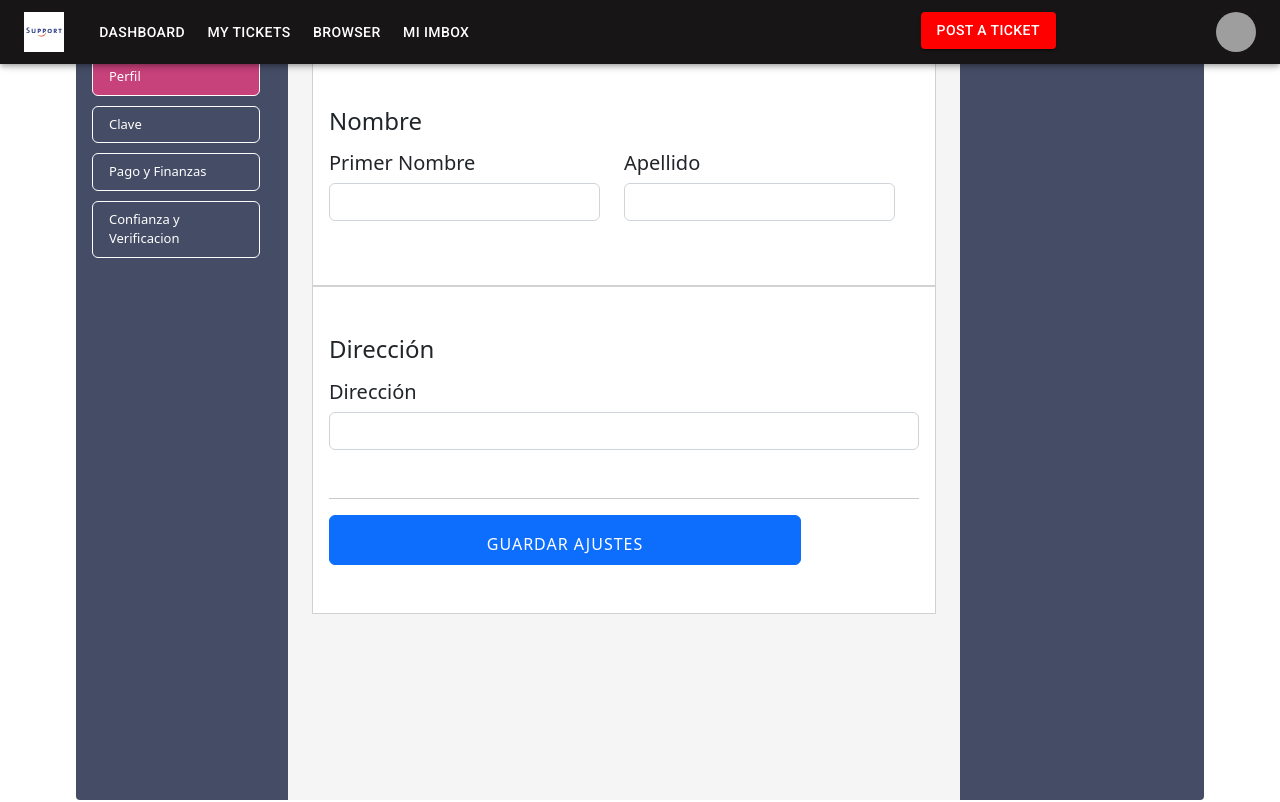
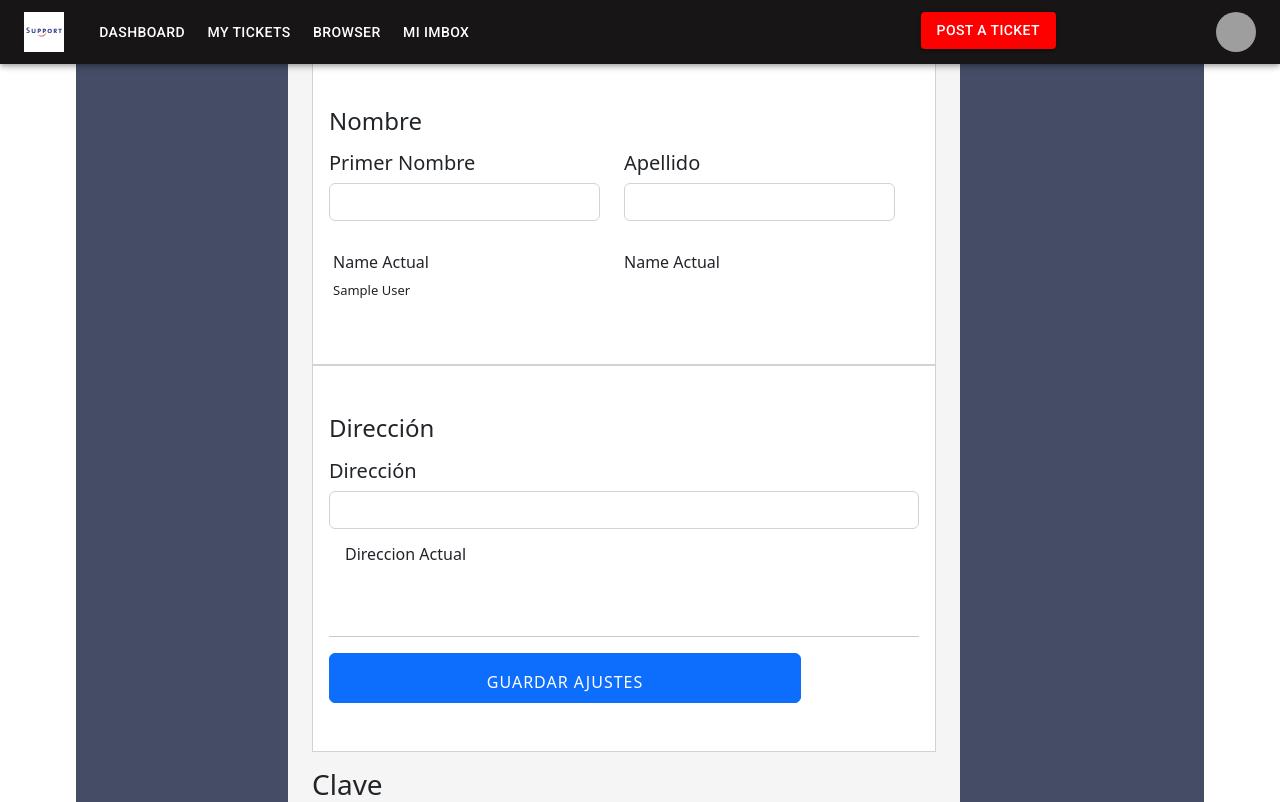
Before and after one commit to davidtipe17/React-Project-Final, a React (Create React App) app: page /contact in a window 1280 px wide. Shown: the top 802 px of the page. Built offline with nearby package versions, Linux system fonts and the light colour scheme; sample sign-in values are in the browser's storage; grey boxes are pictures that could not be loaded.

Commit message:
profileedit

```diff
--- a/src/pages/EditProfile/index.js
+++ b/src/pages/EditProfile/index.js
@@ -1,74 +1,40 @@
+import { useContext, useEffect } from "react";
+import { AuthContext } from "../../context";
+import { useState } from "react";
 import "../../css/editProfile.css";
+import { updateUserProfile } from "../../services";
 const EditProfile = () => {
+  const { user, updateUserAuth } = useContext(AuthContext);
 
+  const [newProfile, setNewProfile] = useState({});
+  const handleSubmit = (event) => {
+    event.preventDefault();
+    const data = new FormData(event.currentTarget);
+    setNewProfile({
+      nombre: data.get("nombre"),
+      apellido: data.get("apellido"),
+      direccion: data.get("direccion"),
+    });
+    console.log("newprofile", newProfile);
+  };
+  const updateProfile = async () => {
+    const response = await updateUserProfile(user.id, newProfile);
+    if (response.ok) {
+      alert("datos actualizados");
+    }
 
+    // updateUserAuth({ ...user, newProfile:newProfile });
+  };
 
   return (
     <div>
-      <div className="container-fluid fatherEditProfile">
+      <form
+        onSubmit={handleSubmit}
+        className="container-fluid fatherEditProfile"
+      >
         <div className="containerEditProfile rounded-1">
           <div className="row">
-            <div className="col-md-3 mt-5 mb-3">
-              <div
-                class="nav d-flex flex-md-column justify-content-center nav-pills navigationBarEdit mx-3 "
-                id="v-pills-tab"
-                role="tablist"
-                aria-orientation="vertical"
-              >
-
-                <button
-                  className="nav-link active"
-                  id="v-pills-home-tab"
-                  data-bs-toggle="pill"
-                  data-bs-target="#v-pills-home"
-                  type="button"
-                  role="tab"
-                  aria-controls="v-pills-home"
-                  aria-selected="true"
-                >
-                  Perfil
-                </button>
-                <button
-                  className="nav-link"
-                  id="v-pills-profile-tab"
-                  data-bs-toggle="pill"
-                  data-bs-target="#v-pills-profile"
-                  type="button"
-                  role="tab"
-                  aria-controls="v-pills-profile"
-                  aria-selected="false"
-                >
-                  Clave
-                </button>
-                <button
-                  className="nav-link"
-                  id="v-pills-messages-tab"
-                  data-bs-toggle="pill"
-                  data-bs-target="#v-pills-messages"
-                  type="button"
-                  role="tab"
-                  aria-controls="v-pills-messages"
-                  aria-selected="false"
-                >
-                  Pago y Finanzas
-                </button>
-                <button
-                  className="nav-link"
-                  id="v-pills-settings-tab"
-                  data-bs-toggle="pill"
-                  data-bs-target="#v-pills-settings"
-                  type="button"
-                  role="tab"
-                  aria-controls="v-pills-settings"
-                  aria-selected="false"
-                >
-                  Confianza y Verificacion
-                </button>
-
-
-
-              </div>
-            </div>
+            <div className="col-md-3 mt-5 mb-3"></div>
             <div className="col-md-9 bodyEditProfile pb-5">
               <div className="tab-content" id="v-pills-tabContent">
                 <div
@@ -91,8 +57,9 @@ const EditProfile = () => {
                             <input
                               className="form-control"
                               type="text"
-                              name=""
+                              name="nombre"
                               id=""
+                              onChange=""
                             />
                           </div>
                           <div className="col-md-6 mb-3">
@@ -100,36 +67,57 @@ const EditProfile = () => {
                             <input
                               className="form-control"
                               type="text"
-                              name=""
+                              name="apellido"
                               id=""
                             />
                           </div>
+
+                          <card className="card-body d-flex ">
+                            <div className="row">
+                              <div className="col">
+                                <h6>Name Actual</h6>
+                                <span>{user.name}</span>
+                              </div>
+                              <div className="col">
+                                <h6>Name Actual</h6>
+                                <span>{user.apellido}</span>
+                              </div>
+                            </div>
+                          </card>
                         </div>
                       </div>
                       <div className="card py-5 px-3 rounded-0">
                         <h4 className="mb-3">Dirección</h4>
+
                         <h5 clas>Dirección</h5>
                         <input
                           className="form-control"
                           type="text"
-                          name=""
+                          name="direccion"
                           id=""
                         />
+                        <card className="card-body d-flex ">
+                          <div className="row">
+                            <div className="col">
+                              <h6>Direccion Actual</h6>
+                              <span>{user.direccion}</span>
+                            </div>
+                          </div>
+                        </card>
                         {/* guardar cambios */}
                         <hr className="mt-5" />
-                        <button className="py-3 rounded btn btn-primary">
+                        <button
+                          onClick={updateProfile}
+                          type="submit"
+                          className="py-3 rounded btn btn-primary"
+                        >
                           Guardar ajustes
                         </button>
                       </div>
                     </div>
                   </div>
                 </div>
-                <div
-                  className="tab-pane fade"
-                  id="v-pills-profile"
-                  role="tabpanel"
-                  aria-labelledby="v-pills-profile-tab"
-                >
+
                 {/* Editar Clave */}
                 <div className="container mt-3">
                   <div className="card-header">
@@ -161,6 +149,7 @@ const EditProfile = () => {
                           <input
                             type="text"
                             class="form-control"
+                            name="newpassword"
                             aria-label="Username"
                             aria-describedby="basic-addon1"
                           />
@@ -179,6 +168,7 @@ const EditProfile = () => {
                           <input
                             type="text"
                             class="form-control"
+                            name="confirmpassword"
                             aria-label="Username"
                             aria-describedby="basic-addon1"
                           />
@@ -200,174 +190,10 @@ const EditProfile = () => {
                   </div>
                 </div>
               </div>
-                <div
-                  className="tab-pane fade"
-                  id="v-pills-messages"
-                  role="tabpanel"
-                  aria-labelledby="v-pills-messages-tab"
-                >
-                  {/* Editar Pago y Finanzas */}
-                  <div className="container mt-3 ">
-                    <div className="card-header">
-                      <h3>Pago y Finanzas</h3>
-                    </div>
-                    <div className="card-body ">
-                      <div className="card py-4 px-3 rounded-0">
-                        <div className="card px-3 rounded-0">
-                          <h4 className="mb-3 mt-3">Métodos de pago</h4>
-                          <button className="col-md-3 rounded py-1 border border-dark mb-4">
-                            + Añadir método de pago
-                          </button>
-                        </div>
-                        <div className="card px-3 py-2 rounded-0">
-                          <h4 className="mb-3 mt-3">
-                            Configuración de finanzas
-                          </h4>
-                          <h5>Mi moneda</h5>
-
-                          <div class="col-md-6">
-                            <select
-                            className="form-select"
-                            aria-label="Default select example"
-                          >
-                            <option selected>Selecciona una moneda</option>
-                            <option value="1">Sol Peruano</option>
-                            <option value="2">Inti</option>
-                            <option value="3">Bolivar</option>
-                           </select>
-                          </div>
-
-                        </div>
-                        {/* guardar cambios */}
-                        <hr />
-                        <button className="py-3 rounded btn btn-primary">
-                          Guardar ajustes
-                        </button>
             </div>
           </div>
         </div>
-                </div>
-                <div
-                  className="tab-pane fade"
-                  id="v-pills-settings"
-                  role="tabpanel"
-                  aria-labelledby="v-pills-settings-tab"
-                >
-                  {/* Editar confianza y verificacion */}
-                  <div className="container mt-3">
-                    <div className="card-header">
-                      <h3>Confianza y Verificación</h3>
-                    </div>
-                    <div className="card-body">
-                      <div className="card py-4 px-3">
-                        <div className="card px-3 rounded-0">
-                          <h4 className="mb-3 mt-3">
-                            ¿Qué es una puntación de confianza?
-                          </h4>
-                          <p>
-                            El tecnico Trust Score es el núcleo de cómo
-                            manejamos la verificación, la confianza y los pagos.
-                            El Trust Score es un valor que indica hasta que
-                            punto hemos podido verificar quién dice ser un
-                            usuario. Los empleadores y trabajadores autónomos
-                            con los que es mas seguro trabajar son aquellos que
-                            se esfuerzan por verificarse.
-                          </p>
-                        </div>
-                        <div className="card px-3 py-2 rounded-0">
-                          <h4 className="mb-3 mt-3">Barra de progreso</h4>
-                          <h5>Mi moneda</h5>
-                        </div>
-                        <div className="card px-3 py-4 rounded-0">
-                          <div className="row d-flex justify-content-between card-responsive">
-                            <div class="col-md-6">
-                               <h5>Direccion de correo electrónico</h5>
-                            </div>
-                            <div class="col-md-3">
-                              <span className="visually-hidden">
-                                Verificado &nbsp;
-                              </span>
-                              <button className="btn btn-primary ml-2">
-                                5 puntos
-                              </button>
-                            </div>
-                          </div>
-                        </div>
-
-                        <div className="card px-3 py-4 rounded-0">
-                          <div className="row d-flex justify-content-between card-responsive">
-                            <div class="col-md-6">
-                              <h5>Número de télefono</h5>
-                            </div>
-                            <div class="col-md-3">
-                              <span className="visually-hidden">
-                                Verificado &nbsp;
-                              </span>
-                              <button className="btn btn-secondary ml-2">
-                                10 puntos
-                              </button>
-                            </div>
-                          </div>
-                        </div>
-                        <div className="card px-3 py-4 rounded-0">
-                          <div className="row d-flex justify-content-between card-responsive">
-                            <div class="col-md-6">
-                               <h5>Facebook</h5>
-                            </div>
-                            <div class="col-md-3">
-                              <span className="visually-hidden">
-                                Verificado &nbsp;
-                              </span>
-                              <button className="btn btn-secondary ml-2">
-                                20 puntos
-                              </button>
-                            </div>
-                          </div>
-                        </div>
-                        <div className="card px-3 py-4 rounded-0">
-                          <div className="row d-flex justify-content-between card-responsive">
-                            <div class="col-md-6">
-                               <h5>Linkedin</h5>
-                            </div>
-                            <div class="col-md-3">
-                              <span className="visually-hidden">
-                                Verificado &nbsp;
-                              </span>
-                              <button className="btn btn-secondary ml-2">
-                                20 puntos
-                              </button>
-                            </div>
-                          </div>
-                        </div>
-                        <div className="card px-3 py-4 rounded-0">
-                          <div className="row d-flex justify-content-between card-responsive">
-                            <div class="col-md-6">
-                              <h5>Autenticar Tarjeta de Crédito o Debito</h5>
-                            </div>
-                            <div class="col-md-3">
-                              <span className="visually-hidden">
-                                Verificado &nbsp;
-                              </span>
-                              <button className="btn btn-secondary ml-2">
-                                45 puntos
-                              </button>
-                            </div>
-                          </div>
-                        </div>
-                        {/* guardar cambios */}
-                        <hr />
-                        <button className="py-3 rounded btn btn-primary">
-                          Guardar ajustes
-                        </button>
-                      </div>
-                    </div>
-                  </div>
-                </div>
-              </div>
-            </div>
-          </div>
-        </div>
-      </div>
+      </form>
     </div>
   );
 };
--- a/src/pages/Profile/index.js
+++ b/src/pages/Profile/index.js
@@ -663,7 +663,6 @@ const Profile = () => {
                               <h5>{user.company}</h5>
                             </div>
                           </div>
-
                           <div className="row">
                             <div className="col">
                               <span>{user.start} - </span>
```
Also changed, not shown: src/pages/SignUp/index.js (+34 -36 lines), src/services/index.js (+28 -10 lines). Lines whose indentation alone changed are shown as unchanged.
